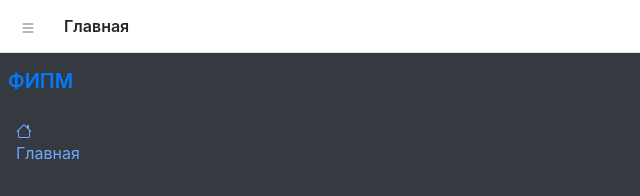
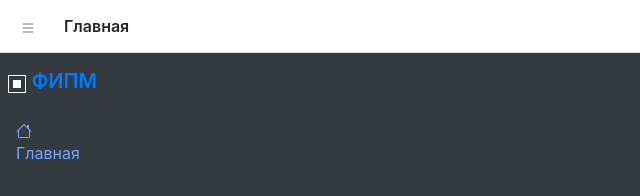
Before and after one commit to IvanovBogdanD/FIPM-Warehouse-Operations-Optimisation-Project, a website built with Vite: page frontend/index.html in a window 1280 px wide. Shown: the top 196 px of the page, 0-640 px from the left. Built offline with nearby package versions, Linux system fonts and the light colour scheme.

Commit message:
Добавлен квадратный знак рядом с названием ФИПМ

```diff
--- a/frontend/src/layout/layout.html
+++ b/frontend/src/layout/layout.html
@@ -11,7 +11,10 @@
 </header>
 <aside class="app-sidebar bg-dark shadow" data-bs-theme="dark">
   <div class="sidebar-brand">
-    <a class="brand-link" href="#home"><span class="brand-text fw-semibold">ФИПМ</span></a>
+    <a class="brand-link gap-2" href="#home">
+      <span class="d-inline-flex border border-2 border-light p-1" aria-hidden="true"><span class="bg-light p-1"></span></span>
+      <span class="brand-text fw-semibold">ФИПМ</span>
+    </a>
   </div>
   <div class="sidebar-wrapper">
     <nav id="navigation" aria-label="Основная навигация">
```
